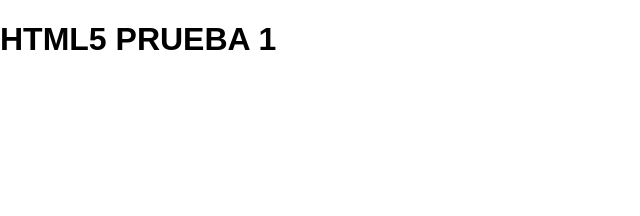
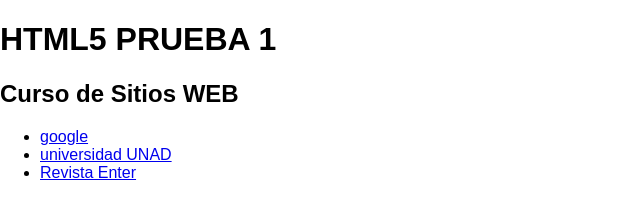
Before and after one commit to GARCHO23/garcho23.github.io, a plain HTML site: page index.html in a window 1280 px wide. Shown: the whole page, without its empty margins (0-640 px from the left). Drawn offline with Linux system fonts and the light colour scheme.

Commit message:
agreamos mas direcciones
enlaces de paginas web

```diff
--- a/index.html
+++ b/index.html
@@ -16,18 +16,32 @@
 	<link rel="stylesheet" href="css/normalize.css">
 	<link rel="stylesheet" href="css/style.css">
 
+</head>
+
+<body>
+
+
+<div id="contenidos">
+	<header>
+		<h1>HTML5 PRUEBA 1</h1>
+		<h2>Curso de Sitios WEB</h2>
+	</header>
+
+<nav>
+	<ul>
+		<li><a href="www.google.com">google</a></li>
+		<li><a href="www.unad.edu.co">universidad UNAD</a></li>
+		<li><a href="www.enter.co">Revista Enter</a></li>
+	</ul>
+</nav>
 
 
 
 
 
-</head>
 
-<body>
 
-<div id="contenidos">
-	<header>
-		<h1>HTML5 PRUEBA 1</h1>
+
 </body>
 
 <script src="js/modernizr.js"></script>
```
